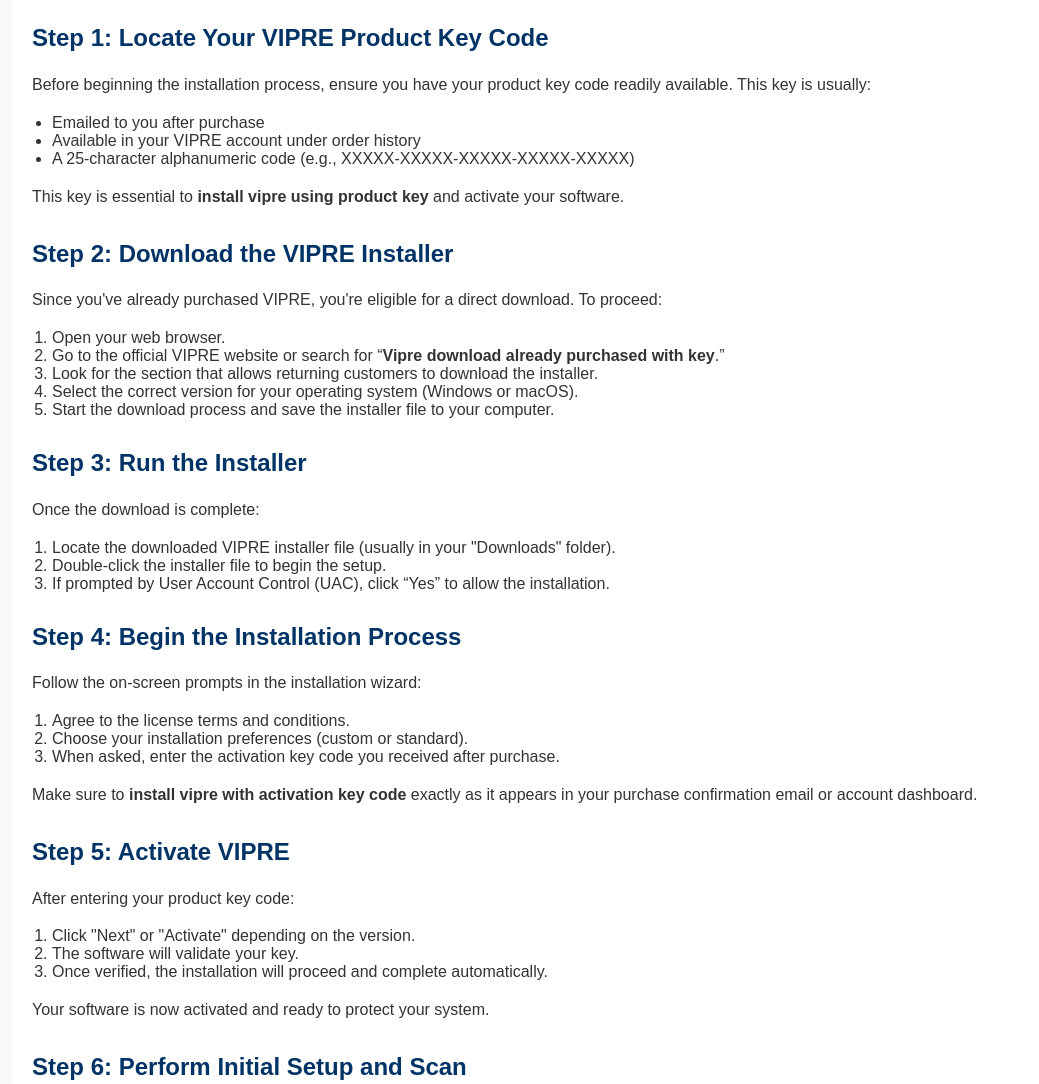
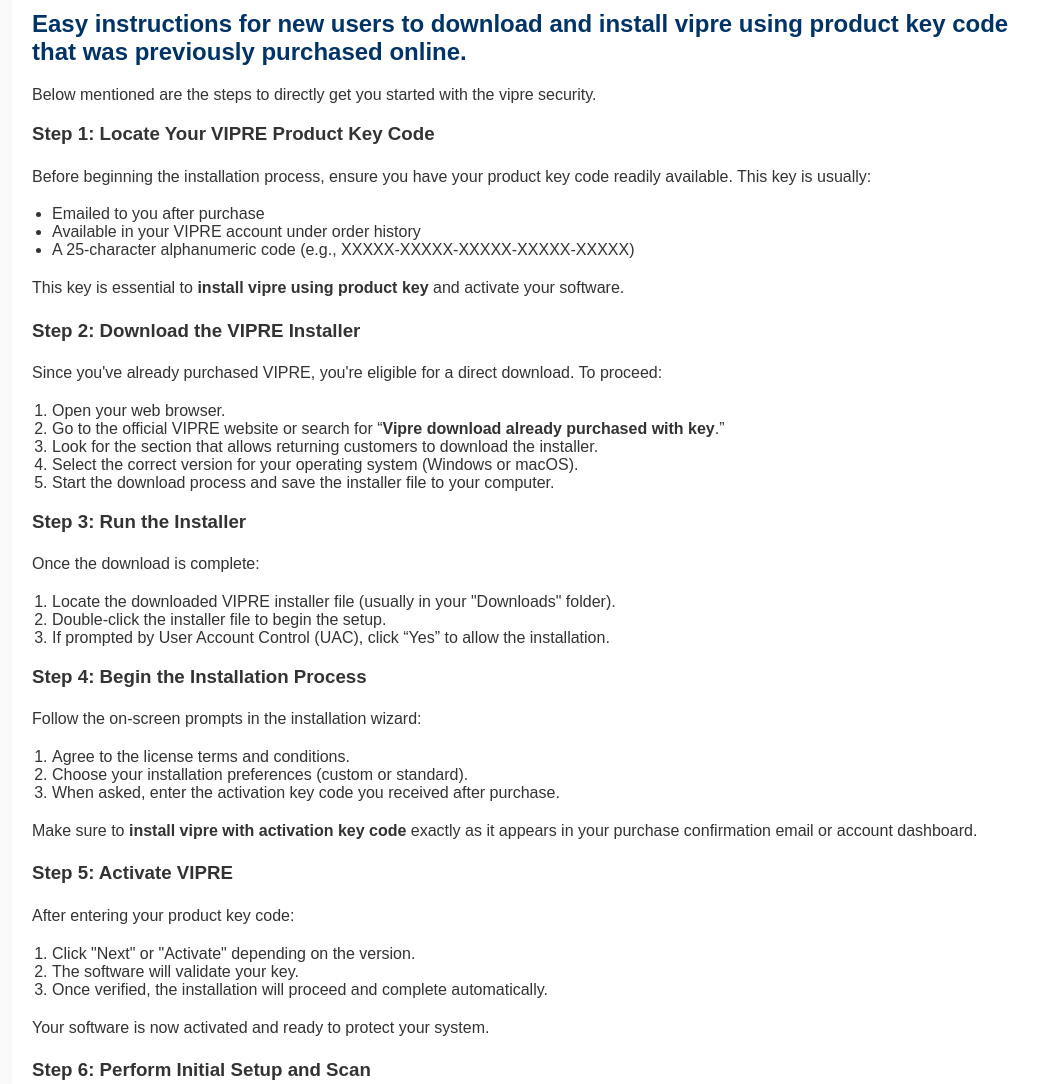
Before and after one commit to vipreexplained/vipreexplained.github.io, a plain HTML site: page index.html in a window 1280 px wide. Shown: the part 260-1344 px from the top of the page, without its empty margins (108-1147 px from the left). Drawn offline with Linux system fonts and the light colour scheme.

Commit message:
Update index.html

```diff
--- a/index.html
+++ b/index.html
@@ -45,6 +45,11 @@
             color: #003366;
         }
 
+         h2 {
+            margin-top: 16px;
+            color: #003366;
+        }
+
         ul, ol {
             padding-left: 20px;
         }
@@ -85,7 +90,11 @@
         <h1>Main Instructions to Download and Install VIPRE Using Product Key Code That Was Previously Purchased Online</h1>
         <p>If you've already purchased VIPRE antivirus software online, you likely received an activation or product key code via email or through your account on the VIPRE website. To help you <strong>download &amp; install VIPRE using product key</strong>, this article provides a clear, step-by-step guide. Whether you're reinstalling it on a new device or setting it up for the first time, following these instructions will ensure a smooth installation experience.</p>
 
-        <h2>Step 1: Locate Your VIPRE Product Key Code</h2>
+        <h2>Easy instructions for new users to download and install vipre using product key code that was previously purchased online. </h2>
+
+        Below mentioned are the steps to directly get you started with the vipre security.
+
+        <h3>Step 1: Locate Your VIPRE Product Key Code</h3>
         <p>Before beginning the installation process, ensure you have your product key code readily available. This key is usually:</p>
         <ul>
             <li>Emailed to you after purchase</li>
@@ -94,7 +103,7 @@
         </ul>
         <p>This key is essential to <strong>install vipre using product key</strong> and activate your software.</p>
 
-        <h2>Step 2: Download the VIPRE Installer</h2>
+        <h3>Step 2: Download the VIPRE Installer</h3>
         <p>Since you've already purchased VIPRE, you're eligible for a direct download. To proceed:</p>
         <ol>
             <li>Open your web browser.</li>
@@ -104,7 +113,7 @@
             <li>Start the download process and save the installer file to your computer.</li>
         </ol>
 
-        <h2>Step 3: Run the Installer</h2>
+        <h3>Step 3: Run the Installer</h3>
         <p>Once the download is complete:</p>
         <ol>
             <li>Locate the downloaded VIPRE installer file (usually in your "Downloads" folder).</li>
@@ -112,7 +121,7 @@
             <li>If prompted by User Account Control (UAC), click “Yes” to allow the installation.</li>
         </ol>
 
-        <h2>Step 4: Begin the Installation Process</h2>
+        <h3>Step 4: Begin the Installation Process</h3>
         <p>Follow the on-screen prompts in the installation wizard:</p>
         <ol>
             <li>Agree to the license terms and conditions.</li>
@@ -121,7 +130,7 @@
         </ol>
         <p>Make sure to <strong>install vipre with activation key code</strong> exactly as it appears in your purchase confirmation email or account dashboard.</p>
 
-        <h2>Step 5: Activate VIPRE</h2>
+        <h3>Step 5: Activate VIPRE</h3>
         <p>After entering your product key code:</p>
         <ol>
             <li>Click "Next" or "Activate" depending on the version.</li>
@@ -130,7 +139,7 @@
         </ol>
         <p>Your software is now activated and ready to protect your system.</p>
 
-        <h2>Step 6: Perform Initial Setup and Scan</h2>
+        <h3>Step 6: Perform Initial Setup and Scan</h3>
         <p>After installation:</p>
         <ol>
             <li>Launch VIPRE Antivirus from your desktop or Start Menu.</li>
```
